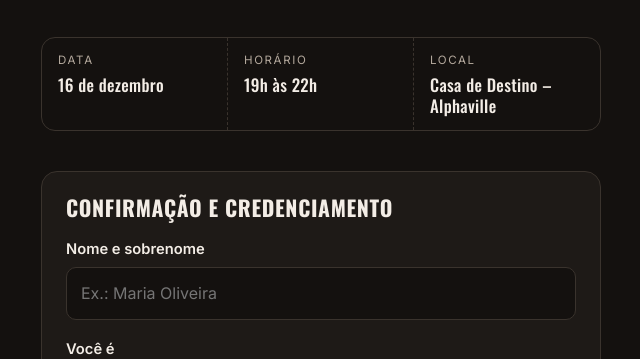
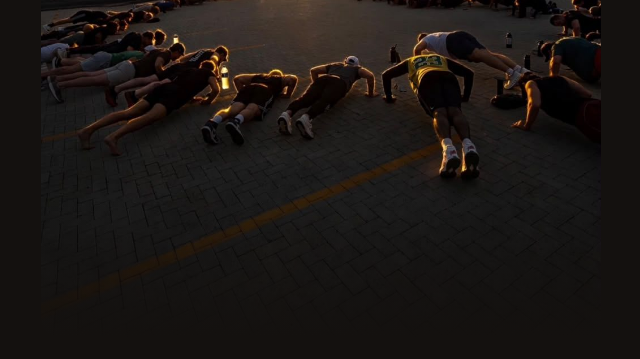
Before and after one commit to grasinunes-jotaco/grasinunes-jotaco, a plain HTML site: page formatura-75hard/index.html in a window 1280 px wide. Shown: the part 250-609 px from the top of the page, without its empty margins (319-959 px from the left). Drawn offline with nearby package versions, Linux system fonts and the light colour scheme.

Commit message:
Adiciona foto de capa do grupo 75 Hard
Co-Authored-By: Claude Opus 5.5 <noreply@anthropic.com>
Claude-Session: https://claude.ai/code/session_01Tuy8XpDAUYwJaXAoFrNxvY

```diff
--- a/formatura-75hard/index.html
+++ b/formatura-75hard/index.html
@@ -6,6 +6,7 @@
 <title>Formatura 75 Hard · Etapa 3</title>
 <meta name="description" content="Confirmação de presença e credenciamento — Formatura 75 Hard Etapa 3 e lançamento do livro Seja Forte e Corajoso. 16/12, Casa de Destino – Alphaville.">
 <meta property="og:title" content="Formatura 75 Hard – Etapa 3 | Confirme sua presença">
+<meta property="og:image" content="https://formatura-75hard-etapa3.netlify.app/capa.jpg">
 <meta property="og:description" content="16 de dezembro, 19h às 22h · Casa de Destino – Alphaville. Lançamento do livro “Seja Forte e Corajoso”.">
 <link rel="preconnect" href="https://fonts.googleapis.com">
 <link rel="preconnect" href="https://fonts.gstatic.com" crossorigin>
@@ -27,6 +28,9 @@ body{background:var(--ink);color:var(--fg);font:16px/1.55 var(--body);
   padding-block:max(28px,env(safe-area-inset-top)) 48px;
   padding-left:max(16px,env(safe-area-inset-left));padding-right:max(16px,env(safe-area-inset-right));}
 .wrap{max-width:560px;margin:0 auto;display:grid;gap:24px}
+.cover{border-radius:18px;overflow:hidden;aspect-ratio:4/5;max-width:100%;
+  background:linear-gradient(180deg,rgba(20,17,15,0) 75%,var(--ink) 100%),url("capa.jpg") center 62%/cover no-repeat var(--panel)}
+@media (min-width:600px){.cover{aspect-ratio:1/1}}
 .eyebrow{font:500 .78rem/1 var(--body);letter-spacing:.18em;text-transform:uppercase;color:var(--gold)}
 h1{font:700 clamp(2.2rem,8vw,3.2rem)/1.02 var(--display);text-transform:uppercase;margin:.35em 0 .2em;text-wrap:balance;letter-spacing:.01em}
 h1 span{color:var(--gold)}
@@ -72,6 +76,7 @@ button[disabled]{opacity:.6;cursor:progress}
 </head>
 <body>
 <main class="wrap">
+  <div class="cover" role="img" aria-label="Membros do 75 Hard fazendo flexões em círculo ao nascer do sol"></div>
   <header>
     <div class="eyebrow">Família 75 Hard · Convite</div>
     <h1>Formatura <span>Etapa 3</span><br>Seja Forte e Corajoso</h1>
```
Also changed, not shown: formatura-75hard/capa.jpg (added).
